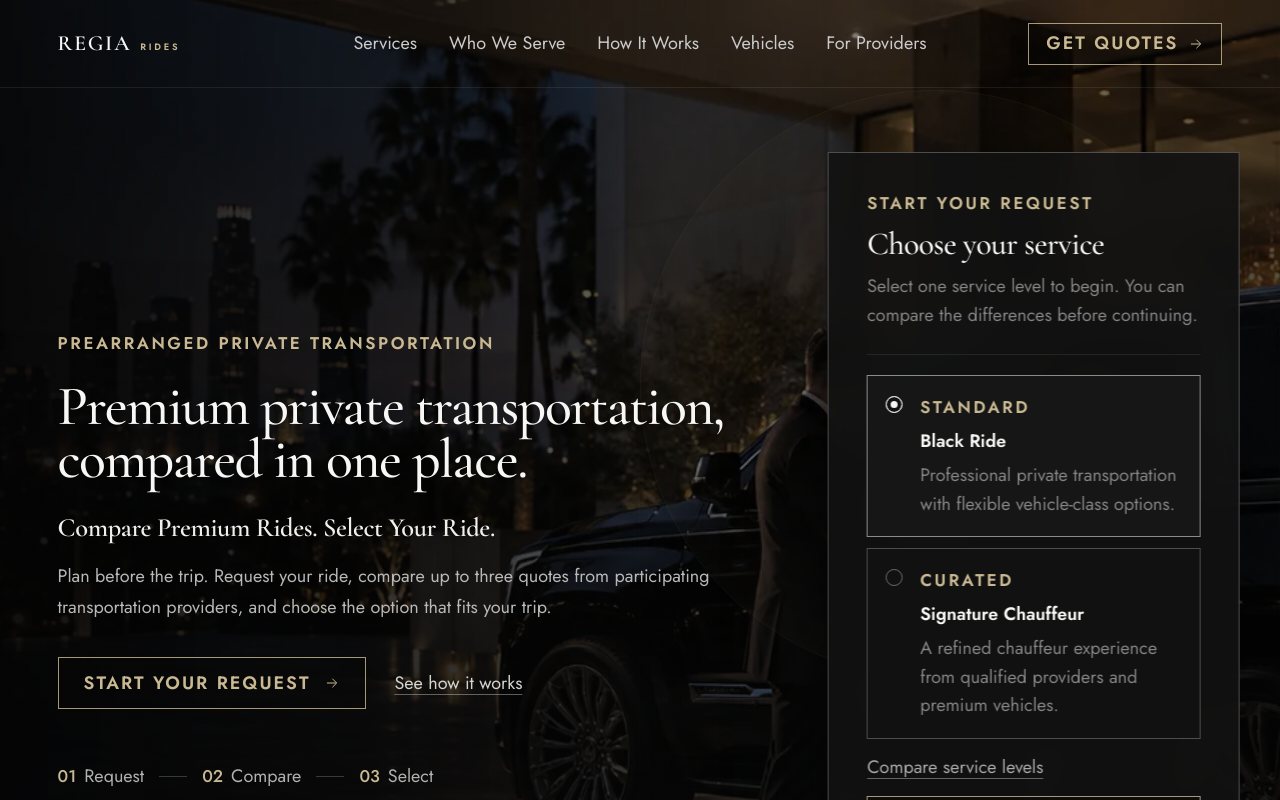
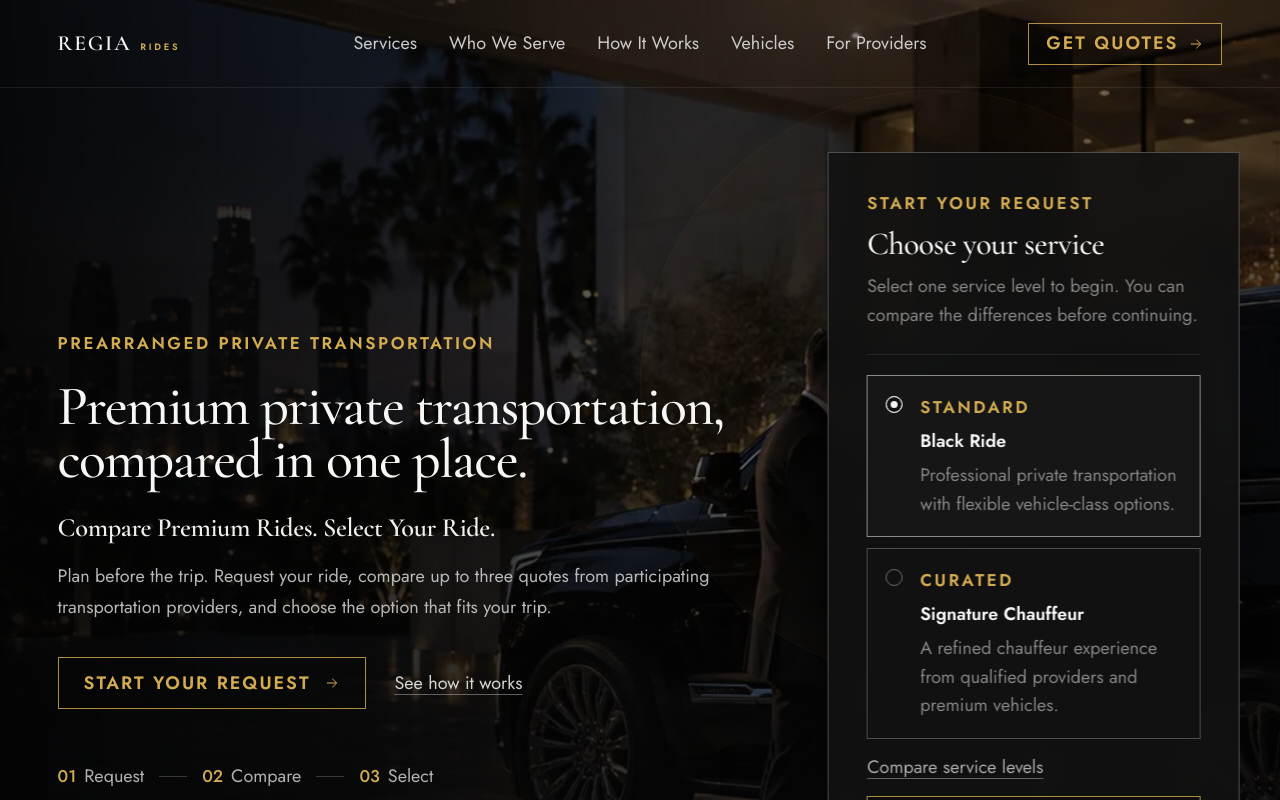
Before and after one commit to Jacob0693/regiarides, a Next.js app: page / in a window 1280 px wide. Shown: the top 800 px of the page. Built offline with nearby package versions, Linux system fonts and the light colour scheme.

Commit message:
Strengthen the luxury gold color system

```diff
--- a/src/app/globals.css
+++ b/src/app/globals.css
@@ -4,7 +4,7 @@
   --black:#080808; --near-black:#0d0d0d; --charcoal:#131313; --charcoal-light:#181818;
   --line:rgba(255,255,255,.13); --line-soft:rgba(255,255,255,.08);
   --white:#f7f7f5; --muted:#b8b8b8; --quiet:#858585;
-  --accent:#c9b993; --accent-deep:#8d7a51; --max-width:1420px;
+  --accent:#d3ac52; --accent-deep:#a98539; --max-width:1420px;
 }
 
 *{box-sizing:border-box}
@@ -29,7 +29,7 @@ h1,h2,h3,.brand span{font-family:var(--font-cormorant),Georgia,serif}
 .hero{position:relative;min-height:940px;overflow:hidden;border-bottom:1px solid var(--line-soft);background:linear-gradient(90deg,rgba(0,0,0,.24),transparent 48%),radial-gradient(circle at 72% 34%,#262321 0,#151515 24%,#0b0b0b 58%,#080808 76%)}
 .hero:before{position:absolute;z-index:1;inset:0;content:"";background:linear-gradient(90deg,rgba(4,4,4,.92) 0%,rgba(4,4,4,.7) 38%,rgba(4,4,4,.45) 62%,rgba(4,4,4,.62) 100%),linear-gradient(to bottom,rgba(0,0,0,.08) 42%,var(--black) 100%),repeating-linear-gradient(90deg,transparent 0,transparent calc(25% - 1px),rgba(255,255,255,.022) 25%);pointer-events:none}
 .hero-image{z-index:0;object-fit:cover;object-position:center}
-.hero-atmosphere{position:absolute;z-index:1;top:90px;right:4%;width:46vw;height:46vw;border:1px solid rgba(201,185,147,.07);border-radius:50%;box-shadow:0 0 160px rgba(201,185,147,.055) inset}
+.hero-atmosphere{position:absolute;z-index:1;top:90px;right:4%;width:46vw;height:46vw;border:1px solid rgba(211,172,82,.07);border-radius:50%;box-shadow:0 0 160px rgba(211,172,82,.055) inset}
 .hero-grid{position:relative;z-index:2;display:grid;width:min(100%,var(--max-width));min-height:820px;grid-template-columns:minmax(0,1.18fr) minmax(360px,.72fr);align-items:center;gap:clamp(48px,6vw,90px);margin:0 auto;padding:152px clamp(24px,4.5vw,72px) 130px}
 .hero-content{max-width:840px}.eyebrow{margin:0 0 23px;color:var(--accent);font-size:.7rem;font-weight:600;letter-spacing:.2em;line-height:1.5}
 h1{margin:0;font-size:clamp(3.45rem,4.35vw,4.85rem);font-weight:500;letter-spacing:-.025em;line-height:.96}.keep-line{white-space:nowrap}
@@ -107,7 +107,7 @@ footer{padding:70px max(clamp(24px,4.5vw,72px),calc((100vw - var(--max-width))/2
 .service-card{min-height:410px;padding:32px}
 .service-card:before{background:linear-gradient(to bottom,rgba(8,8,8,.08) 0%,rgba(8,8,8,.26) 40%,rgba(8,8,8,.88) 78%,rgba(8,8,8,.97) 100%),linear-gradient(90deg,rgba(8,8,8,.12),transparent)}
 .service-card-image{opacity:.82}.service-card:hover .service-card-image{opacity:.92}
-.service-number{color:#e0d1aa;font-size:.76rem;font-weight:600}
+.service-number{color:var(--accent);font-size:.76rem;font-weight:600}
 .service-card h3{font-size:clamp(1.85rem,2.1vw,2.25rem);letter-spacing:-.018em;line-height:1}
 .service-card p{color:#aaa9a5;font-size:.94rem;line-height:1.62}
 .service-footer{border-top-color:rgba(255,255,255,.18);color:#c4c3bf;font-size:.8rem}
@@ -189,7 +189,7 @@ footer{background:#111317}
 
 
 /* Refined luxury framing: crisp card outlines, gold actions, and pointer hover states. */
-:root{--frame-line:rgba(255,255,255,.25);--frame-line-soft:rgba(255,255,255,.18);--action-line:rgba(201,185,147,.82)}
+:root{--frame-line:rgba(255,255,255,.25);--frame-line-soft:rgba(255,255,255,.18);--action-line:rgba(211,172,82,.82)}
 
 .audience-grid article,
 .step-card,
@@ -223,7 +223,7 @@ footer{background:#111317}
   .service-card:hover{
     border-color:var(--action-line);
     background-color:#17181b;
-    box-shadow:0 0 0 1px rgba(201,185,147,.08) inset;
+    box-shadow:0 0 0 1px rgba(211,172,82,.08) inset;
   }
 
   .audience-grid article:hover h3,
@@ -271,7 +271,7 @@ footer{background:#111317}
 }
 
 .button-pending:disabled{
-  border-color:rgba(201,185,147,.28);
+  border-color:rgba(211,172,82,.28);
   background:transparent;
   color:#777;
   letter-spacing:.04em;
```
